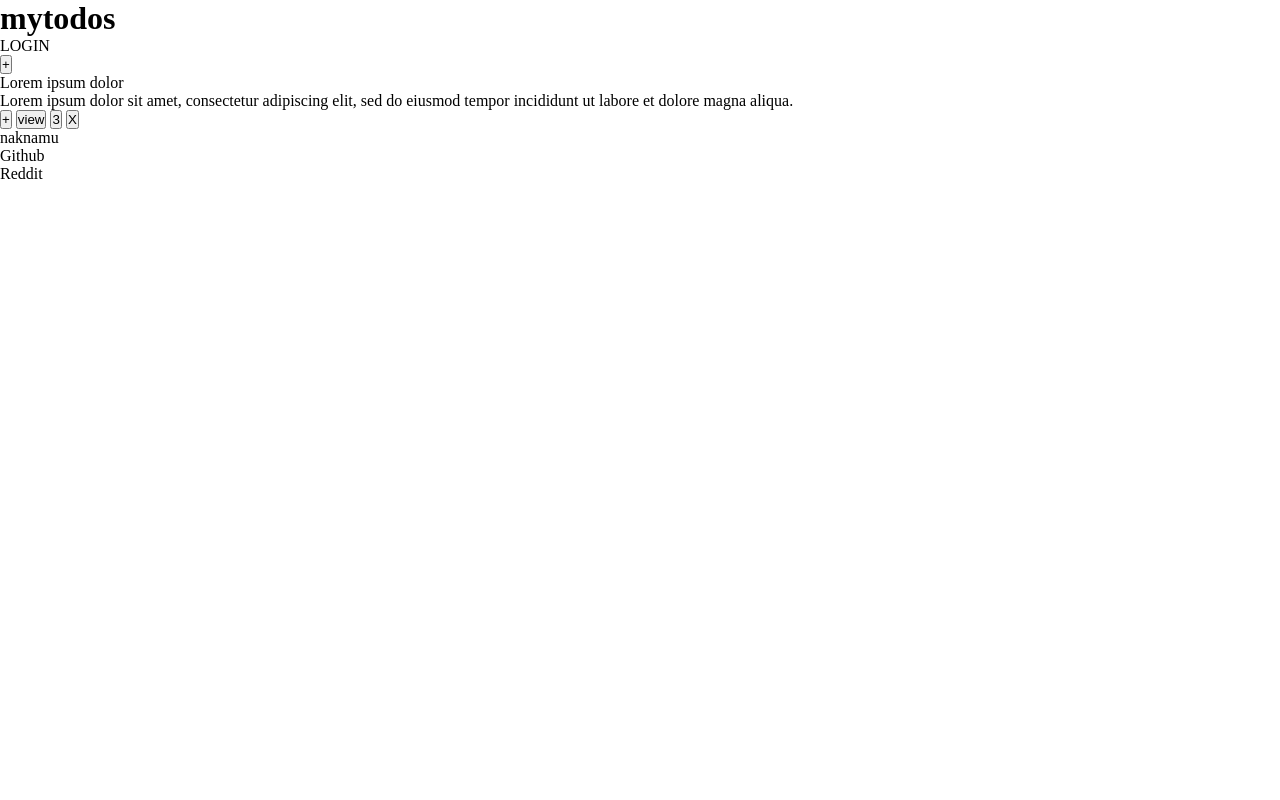
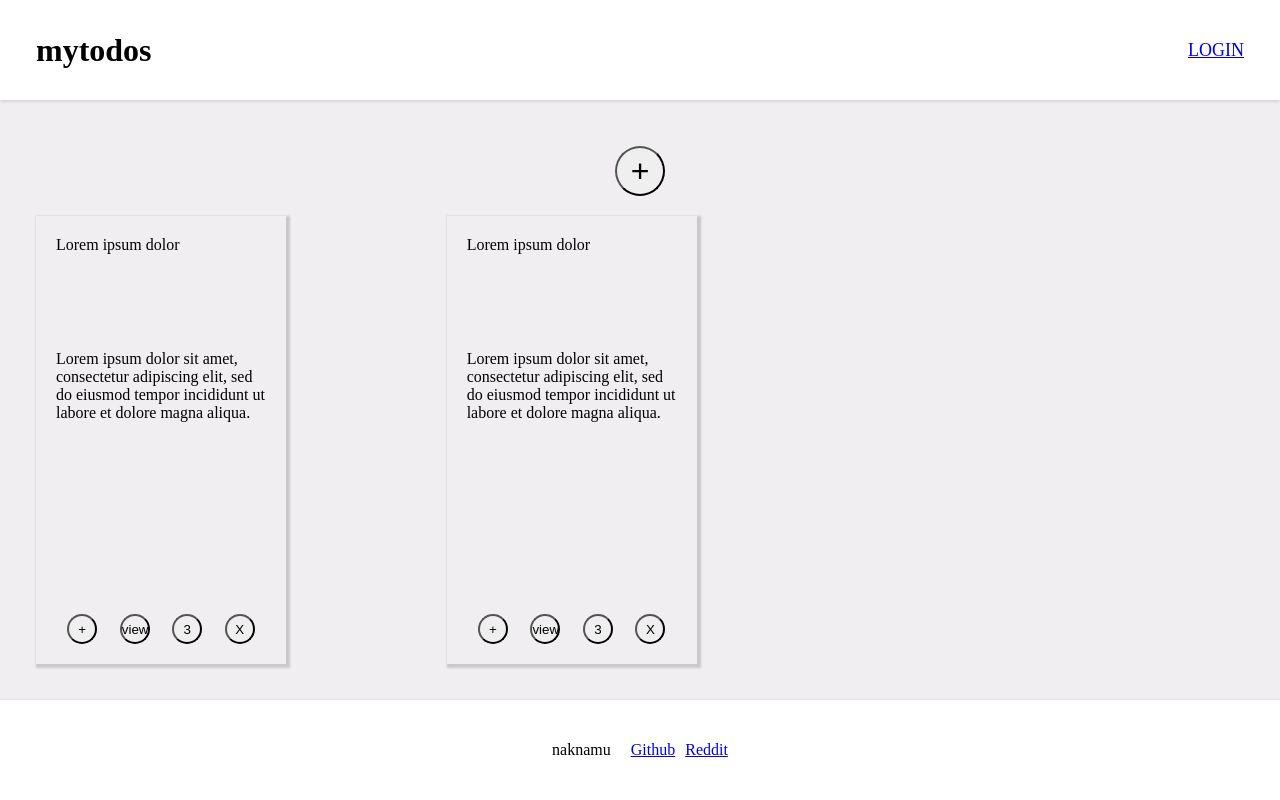
Before and after one commit to naknamu/mytodos, a website built with webpack: page dist/index.html in a window 1280 px wide. Built offline with Linux system fonts and the light colour scheme.

Commit message:
Added initial design layout and styles

```diff
--- a/src/style.css
+++ b/src/style.css
@@ -3,3 +3,85 @@
     padding: 0;
     box-sizing: border-box;
 }
+
+body{
+    height: 100vh;
+}
+
+.content{
+    display: grid;
+    grid-template-rows: 100px 1fr 100px;
+    height: 100%;
+    background-color: #f0eef1;
+}
+
+header{
+    background-color: white;
+    box-shadow: rgba(0, 0, 0, 0.16) 0px 1px 4px 0px;
+    display: flex;
+    justify-content: space-between;
+    padding: 36px;
+    align-items: center;
+}
+
+header .login{
+    font-size: 18px;
+}
+
+.maincontent{
+    display: grid;
+    grid-template-rows: 50px 1fr;
+    gap: 20px;
+    padding: 36px;
+    margin-top: 10px;
+}
+
+.maincontent .new_project{
+    width: 50px;
+    border-radius: 50%;
+    justify-self: center;
+    font-size: 32px;
+}
+
+.maincontent .container{
+    display: grid;
+    grid-template-columns: repeat(3, 1fr);
+    /* grid-template-rows: repeat(2, 1fr); */
+    gap: 24px;
+}
+
+.maincontent .card{
+    width: 250px;
+    padding: 20px;
+    box-shadow: rgba(0, 0, 0, 0.16) 2px 2px 2px 2px;
+    display: grid;
+
+}
+
+.maincontent .card .buttons{
+    display: flex;
+    justify-content: space-around;
+    align-items: flex-end;
+}
+
+.maincontent .card button{
+    width: 30px;
+    height: 30px;
+    border-radius: 50%;
+}
+
+footer{
+    background-color: white;
+    box-shadow: rgba(0, 0, 0, 0.16) 0px 1px 4px 0px;
+    display: flex;
+    align-items: center;
+    justify-content: center;
+    gap: 20px;
+
+}
+
+footer ul{
+    list-style: none;
+    display: flex;
+    gap: 10px;
+}
```
Also changed, not shown: dist/index.html, dist/main.js.
